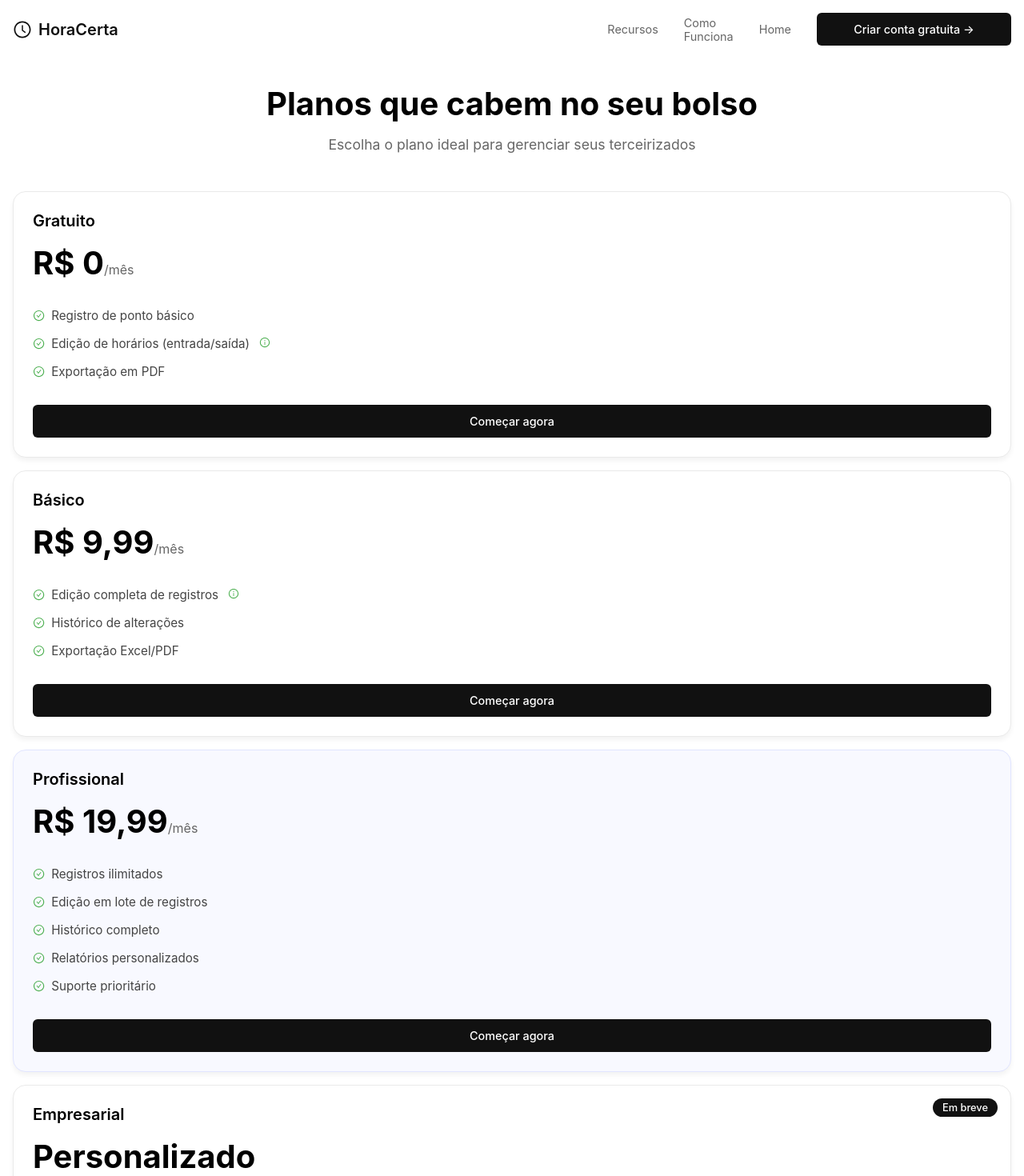
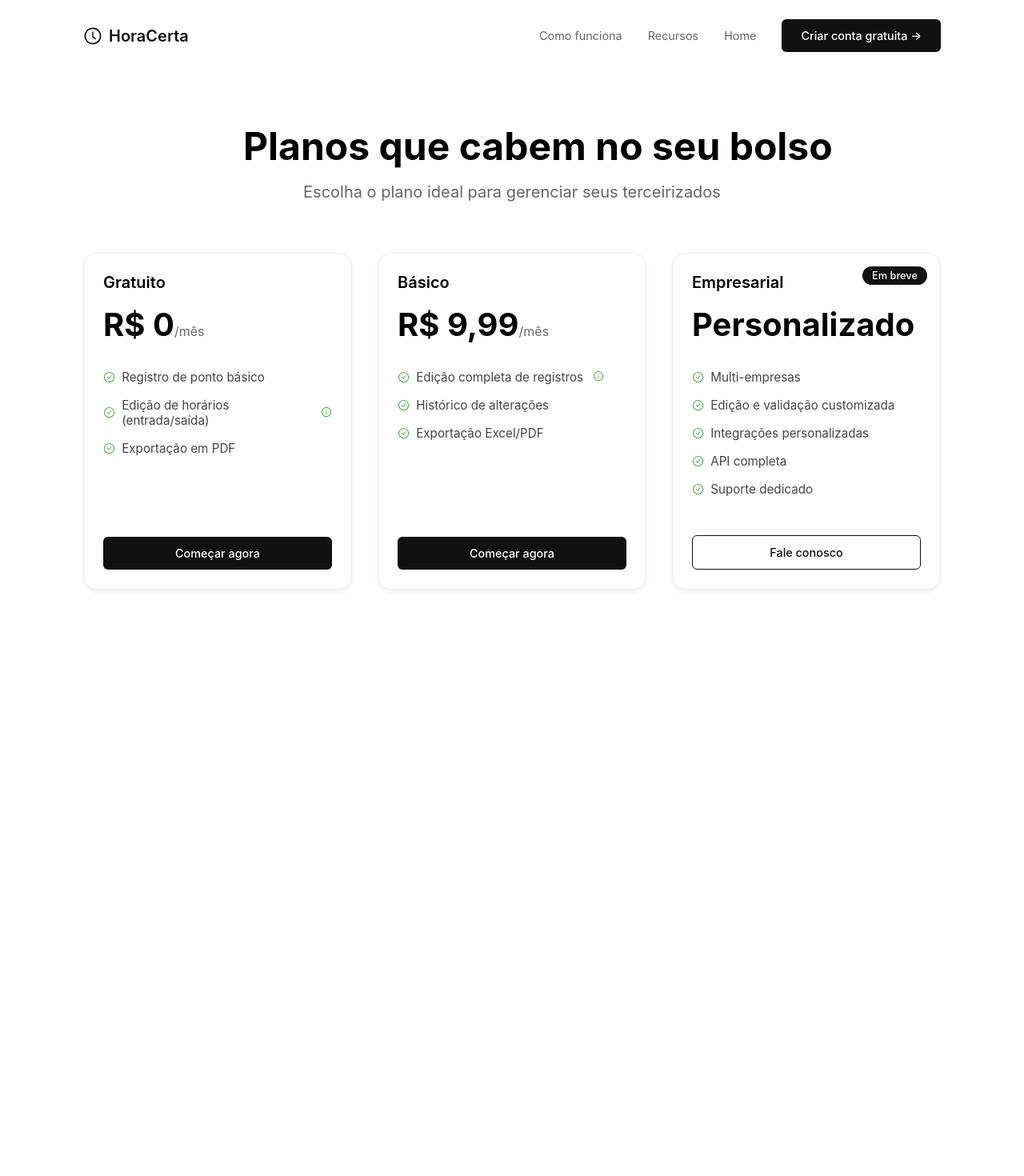
Before and after one commit to DevLucasFontoura/HoraCerta_FrontEnd, a React (Vite) app: page /precos in a window 1280 px wide. Shown: the top 1470 px of the page at 80% size. After the commit the page ends 800 px from the top, so only its background shows below. Built offline with nearby package versions, Linux system fonts and the light colour scheme.

Commit message:
Corecao da tela precos

```diff
--- a/src/pages/Precos/precos.module.css
+++ b/src/pages/Precos/precos.module.css
@@ -1,19 +1,15 @@
 .container {
     min-height: 100vh;
     background-color: #ffffff;
-    overflow-x: hidden;
-    width: 100%;
-    padding: 0;
-    margin: 0;
 }
 
 .navbar {
     display: flex;
     justify-content: space-between;
     align-items: center;
-    padding: 1rem;
-    width: 100%;
-    background: white;
+    padding: 1.5rem 5%;
+    max-width: 1200px;
+    margin: 0 auto;
 }
 
 .logo {
@@ -29,6 +25,7 @@
     display: flex;
     align-items: center;
     gap: 2rem;
+    white-space: nowrap;
 }
 
 .navLink {
@@ -36,6 +33,7 @@
     text-decoration: none;
     font-size: 0.9rem;
     transition: color 0.2s ease;
+    white-space: nowrap;
 }
 
 .navLink:hover {
@@ -44,30 +42,60 @@
 
 .header {
     text-align: center;
-    padding: 2rem 1rem;
-    width: 100%;
+    padding: 4rem 5% 2rem;
+    max-width: 800px;
+    margin: 0 auto;
 }
 
 .headerTitle {
-    font-size: 2.5rem;
+    font-size: 3rem;
     margin-bottom: 1rem;
     font-weight: 700;
-    padding: 0 1rem;
+    white-space: nowrap;
 }
 
 .headerSubtitle {
-    font-size: 1.1rem;
+    font-size: 1.25rem;
     color: #666666;
-    padding: 0 1rem;
 }
 
 .pricingGrid {
-    display: flex;
-    flex-direction: column;
+    display: grid;
     gap: 1rem;
-    width: 100%;
-    padding: 0 1rem;
-    margin: 1rem 0;
+    max-width: 1200px;
+    margin: 0 auto;
+    padding: 2rem 5%;
+}
+
+@media (min-width: 768px) {
+    .pricingGrid {
+        grid-template-columns: repeat(3, 1fr);
+        gap: 2rem;
+    }
+
+    .pricingCard {
+        height: 100%;
+    }
+}
+
+@media (max-width: 768px) {
+    .pricingGrid {
+        grid-template-columns: 1fr;
+    }
+
+    .header {
+        padding: 2rem 1rem;
+        text-align: left;
+    }
+
+    .headerTitle {
+        font-size: 2rem;
+        line-height: 1.2;
+    }
+
+    .headerSubtitle {
+        font-size: 1rem;
+    }
 }
 
 .pricingCard {
@@ -79,6 +107,9 @@
     margin: 0;
     width: auto;
     position: relative;
+    display: flex;
+    flex-direction: column;
+    height: 100%;
 }
 
 .pricingCard.highlighted {
@@ -107,6 +138,7 @@
 .planFeatures {
     list-style: none;
     margin-bottom: 2rem;
+    flex-grow: 1;
 }
 
 .planFeature {
@@ -124,7 +156,7 @@
 }
 
 .primaryButton {
-    display: block;
+    display: inline-block;
     padding: 0.75rem 1.5rem;
     background-color: #111111;
     color: white;
@@ -132,30 +164,29 @@
     border-radius: 6px;
     font-size: 0.9rem;
     font-weight: 500;
+    text-align: center;
     transition: all 0.2s ease;
-    width: 100%;
-    text-align: center;
-    margin: 0;
+    margin-top: auto;
 }
 
 .primaryButton:hover {
     background-color: #000000;
+    transform: translateY(-1px);
 }
 
 .secondaryButton {
-    display: block;
-    padding: 0.875rem 1.5rem;
-    background-color: #ffffff;
+    display: inline-block;
+    padding: 0.75rem 1.5rem;
+    background-color: transparent;
     color: #111111;
     text-decoration: none;
-    border-radius: 999px;
-    font-size: 1rem;
+    border-radius: 6px;
+    border: 1px solid #111111;
+    font-size: 0.9rem;
     font-weight: 500;
-    border: 1px solid #eaeaea;
+    text-align: center;
     transition: all 0.2s ease;
-    width: 100%;
-    text-align: center;
-    margin: 0;
+    margin-top: auto;
 }
 
 .secondaryButton:hover {
--- a/src/pages/Precos/precos.tsx
+++ b/src/pages/Precos/precos.tsx
@@ -21,8 +21,8 @@ const Precos = () => {
 
         {/* Menu Desktop */}
         <div className={styles.navLinks}>
+          <Link className={styles.navLink} to="/comoFunciona">Como funciona</Link>
           <Link className={styles.navLink} to="/recursos">Recursos</Link>
-          <Link className={styles.navLink} to="/comoFunciona">Como Funciona</Link>
           <Link className={styles.navLink} to="/">Home</Link>
           <Link className={styles.primaryButton} to="/registro">Criar conta gratuita →</Link>
         </div>
@@ -64,11 +64,11 @@ const Precos = () => {
                     closed: {}
                   }}
                 >
+                  <Link className={styles.mobileNavLink} to="/comoFunciona" onClick={toggleMenu}>
+                    Como Funciona
+                  </Link>
                   <Link className={styles.mobileNavLink} to="/recursos" onClick={toggleMenu}>
                     Recursos
-                  </Link>
-                  <Link className={styles.mobileNavLink} to="/comoFunciona" onClick={toggleMenu}>
-                    Como Funciona
                   </Link>
                   <Link className={styles.mobileNavLink} to="/" onClick={toggleMenu}>
                     Home
@@ -103,7 +103,6 @@ const Precos = () => {
                 <div className={styles.tooltip}>
                   • Permite apenas editar o horário de entrada/saída<br/>
                   • Edição individual (um registro por vez)<br/>
-                  • Sem histórico de alterações
                 </div>
               </span>
             </li>
@@ -125,7 +124,6 @@ const Precos = () => {
                 <div className={styles.tooltip}>
                   • Edição de horário de entrada/saída<br/>
                   • Adicionar justificativas para alterações<br/>
-                  • Histórico de alterações<br/>
                   • Possibilidade de adicionar anexos<br/>
                   • Validação por gestor
                 </div>
@@ -136,29 +134,6 @@ const Precos = () => {
             </li>
             <li className={styles.planFeature}>
               <AiOutlineCheckCircle /> Exportação Excel/PDF
-            </li>
-          </ul>
-          <Link className={styles.primaryButton} to="/register">Começar agora</Link>
-        </div>
-
-        <div className={`${styles.pricingCard} ${styles.highlighted}`}>
-          <h3 className={styles.planName}>Profissional</h3>
-          <div className={styles.planPrice}>R$ 19,99<span>/mês</span></div>
-          <ul className={styles.planFeatures}>
-            <li className={styles.planFeature}>
-              <AiOutlineCheckCircle /> Registros ilimitados
-            </li>
-            <li className={styles.planFeature}>
-              <AiOutlineCheckCircle /> Edição em lote de registros
-            </li>
-            <li className={styles.planFeature}>
-              <AiOutlineCheckCircle /> Histórico completo
-            </li>
-            <li className={styles.planFeature}>
-              <AiOutlineCheckCircle /> Relatórios personalizados
-            </li>
-            <li className={styles.planFeature}>
-              <AiOutlineCheckCircle /> Suporte prioritário
             </li>
           </ul>
           <Link className={styles.primaryButton} to="/register">Começar agora</Link>
```
